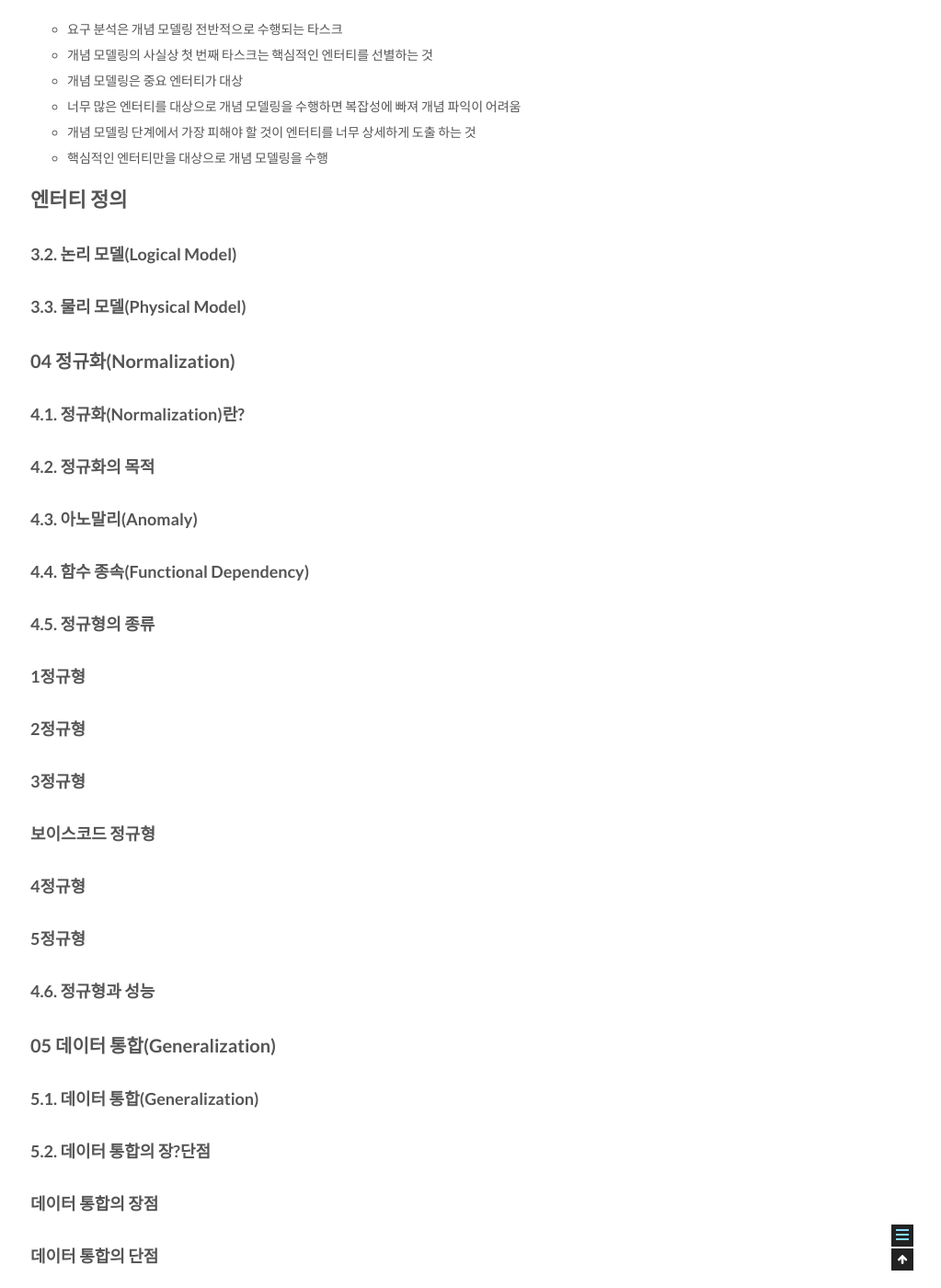
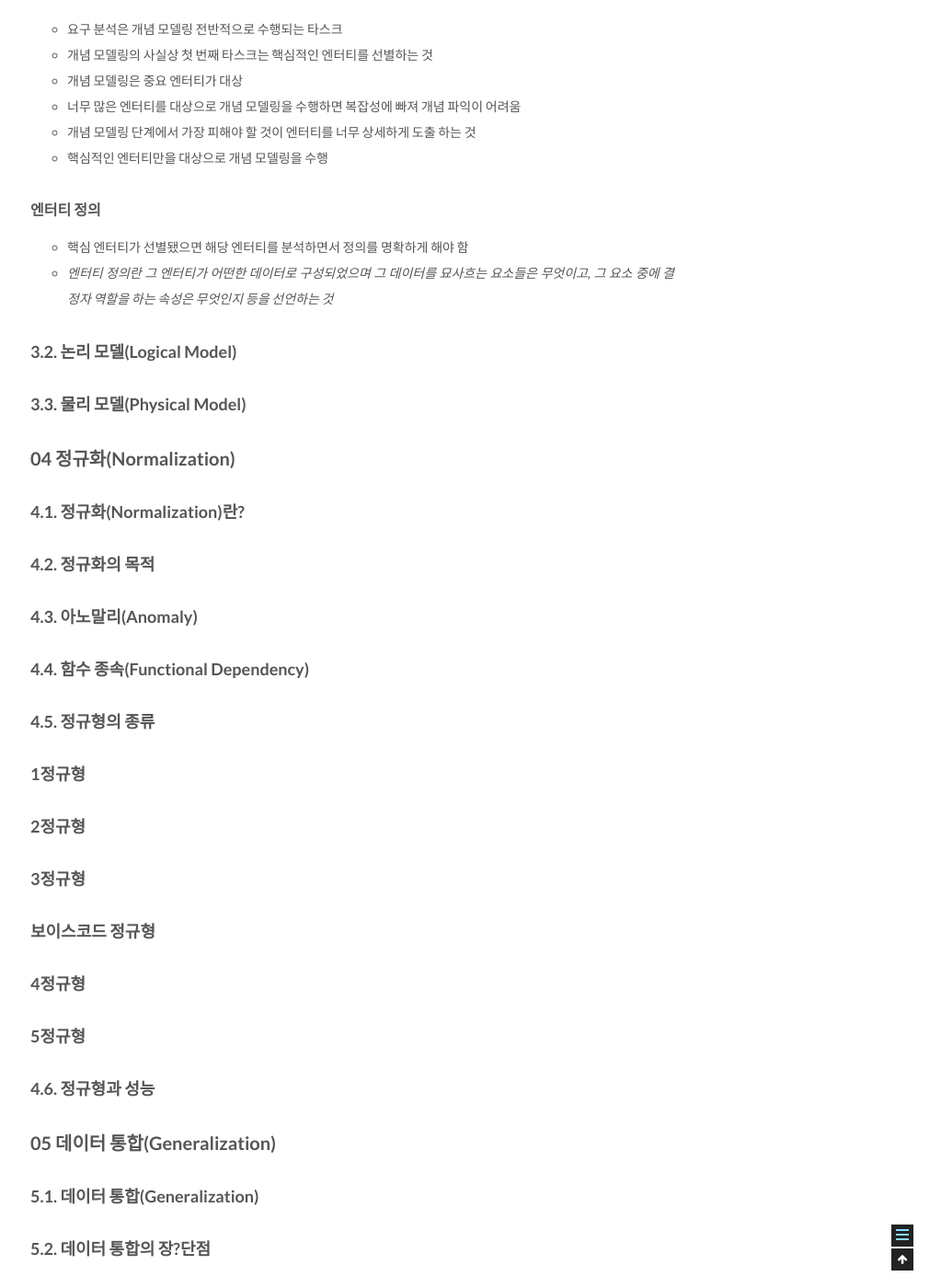
Before and after one commit to csj4032/csj4032.github.io, a Jekyll site: the page built from _posts/2018-05-02-관계형데이터모델링프리미엄가이드.md, in a window 1280 px wide and 1400 px high, scrolled down 7165 px. Shown: the whole window at 92% size, without its empty margins (257-1280 px from the left). Built offline with Jekyll 4.4.1, drawn with Linux system fonts in a browser that asks for light colours; comment, search, counter and statistics services are not loaded.

Commit message:
관계형 데이터 베이스 모델링 포스팅 수정

```diff
--- a/_posts/2018-05-02-관계형데이터모델링프리미엄가이드.md
+++ b/_posts/2018-05-02-관계형데이터모델링프리미엄가이드.md
@@ -218,7 +218,9 @@ comments: true
 * 개념 모델링 단계에서 가장 피해야 할 것이 엔터티를 너무 상세하게 도출 하는 것
 * 핵심적인 엔터티만을 대상으로 개념 모델링을 수행
 
-# 엔터티 정의
+#### 엔터티 정의
+* 핵심 엔터티가 선별됐으면 해당 엔터티를 분석하면서 정의를 명확하게 해야 함
+* *엔터티 정의란 그 엔터티가 어떤한 데이터로 구성되었으며 그 데이터를 묘사흐는 요소들은 무엇이고, 그 요소 중에 결정자 역할을 하는 속성은 무엇인지 등을 선언하는 것*
 
 ### 3.2. 논리 모델(Logical Model)
 
```
